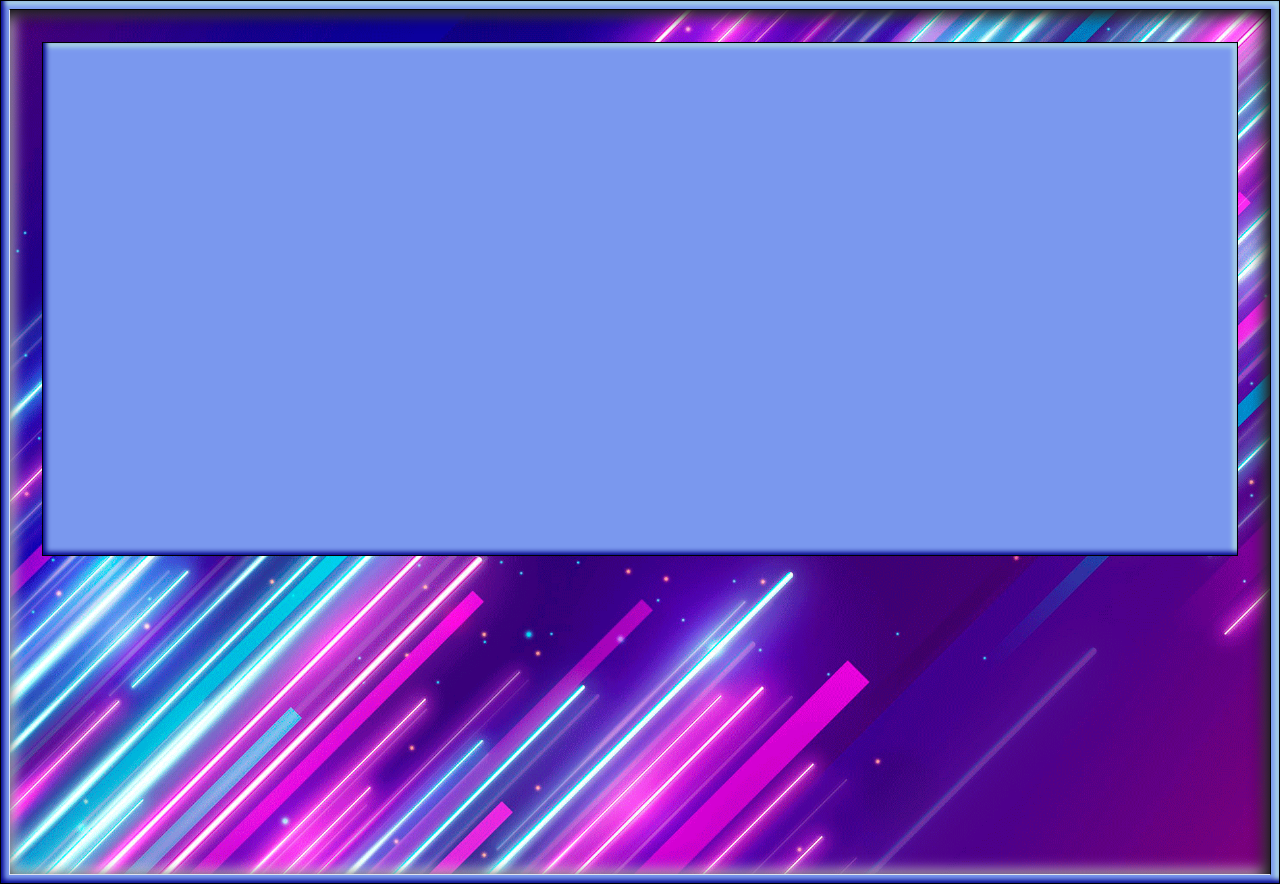
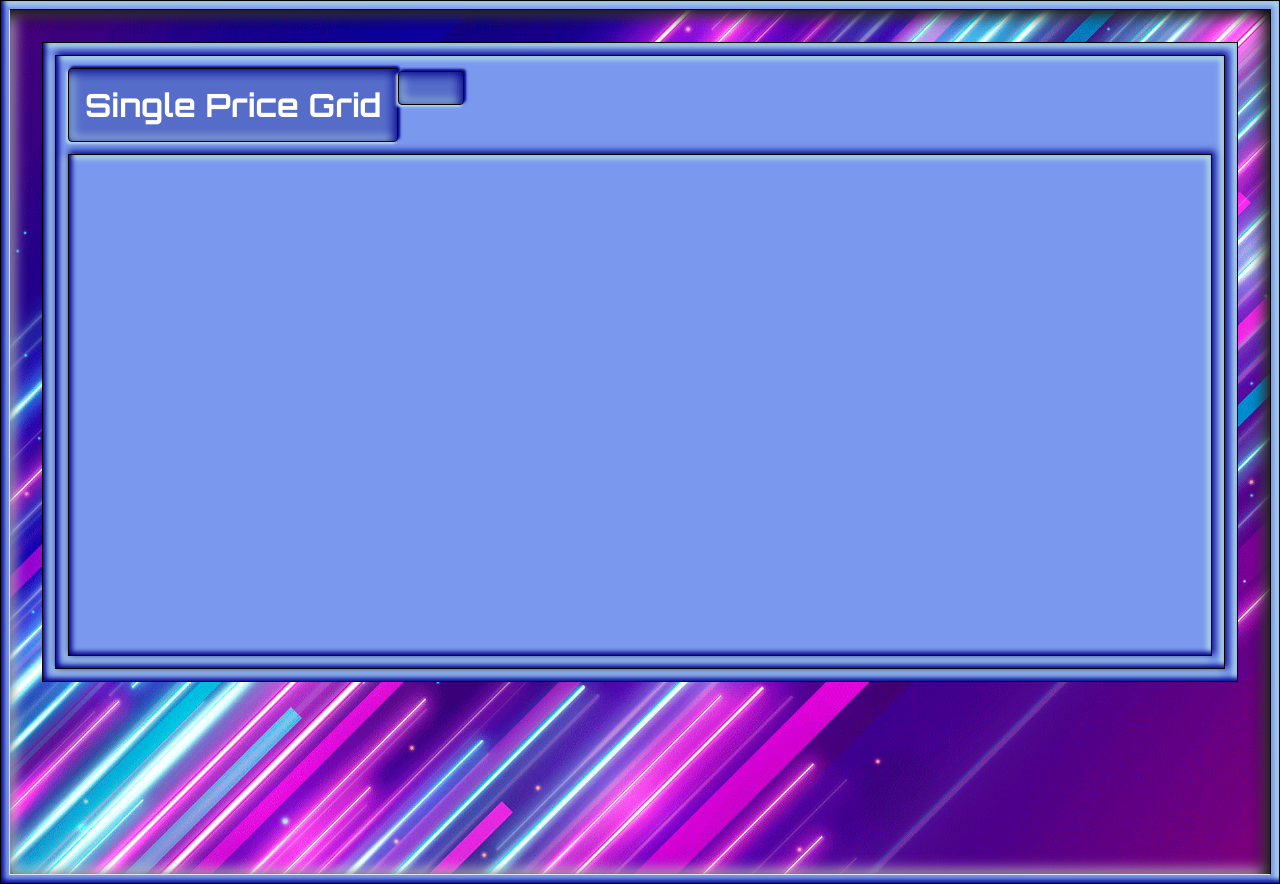
Before and after one commit to SeanCravener/retro-portfolio-design, a React (Create React App) app: page / in a window 1280 px wide. Built offline with nearby package versions, Linux system fonts and the light colour scheme.

Commit message:
Working on module feature for displaying projects

```diff
--- a/src/App.jsx
+++ b/src/App.jsx
@@ -1,14 +1,16 @@
 import Background from "./components/ui/background/background";
 import Frame from "./components/ui/frame/frame";
 import MainContent from "./components/main-content/main-content";
-
+import { ModulesContextProvider } from "./context/module-context";
 function App() {
   return (
-    <Frame frameType={"frame-inner-no-outer"}>
-      <Background themeClassName={"vaporwave-two"}>
-        <MainContent />
-      </Background>
-    </Frame>
+    <ModulesContextProvider>
+      <Frame frameType={"frame-inner-no-outer"}>
+        <Background themeClassName={"vaporwave-two"}>
+          <MainContent />
+        </Background>
+      </Frame>
+    </ModulesContextProvider>
   );
 }
 
--- a/src/components/main-content/main-content.jsx
+++ b/src/components/main-content/main-content.jsx
@@ -1,13 +1,38 @@
 import Frame from "../ui/frame/frame";
+import { useContext } from "react";
+import { ModulesContext } from "../../context/module-context";
+import ContentBox from "../ui/content-box/content-box";
 
 function MainContent() {
+  const { selectedModule, setSelectedModule } = useContext(ModulesContext);
+
   return (
     <Frame frameType="frame-outer">
-      <iframe
-        src={"projects/level-1/single-price-grid/index.html"}
-        title="main-content"
-        style={{ width: "500px", height: "500px", border: "none" }}
-      />
+      <Frame frameType="frame-inner" style={{ width: "100%" }}>
+        <ContentBox>
+          <h1>{selectedModule.moduleTitle}</h1>
+        </ContentBox>
+        <ContentBox>
+          <div
+            style={{
+              height: "74.5",
+              width: "74.5",
+              marginLeft: "1rem",
+              marginRight: "1rem",
+            }}
+          ></div>
+        </ContentBox>
+        <Frame
+          frameType="frame-inner"
+          style={{ display: "flex", padding: "0px" }}
+        >
+          <iframe
+            src={selectedModule.moduleSrc}
+            title="main-content"
+            style={{ width: "100%", height: "500px", border: "none" }}
+          />
+        </Frame>
+      </Frame>
     </Frame>
   );
 }
--- a/src/components/ui/content-box/content-box.jsx
+++ b/src/components/ui/content-box/content-box.jsx
@@ -1,7 +1,11 @@
 import "./content-box.css";
 
 function ContentBox(props) {
-  return <div className="content-box">{props.children}</div>;
+  return (
+    <div className="content-box" style={props.style}>
+      {props.children}
+    </div>
+  );
 }
 
 export default ContentBox;
--- a/src/components/ui/frame/frame.jsx
+++ b/src/components/ui/frame/frame.jsx
@@ -1,11 +1,11 @@
 import "./frame.css";
 
 function Frame(props) {
-    return (
-        <div className={props.frameType}>
-                {props.children}
-        </div>
-    )
+  return (
+    <div className={props.frameType} style={props.style}>
+      {props.children}
+    </div>
+  );
 }
 
 export default Frame;
--- /dev/null
+++ b/src/context/module-context.js
@@ -0,0 +1,26 @@
+import React, { useState, createContext } from "react";
+
+const loadModules = [
+  {
+    moduleCategory: "Frontend Mentor Project",
+    moduleSrc: "projects/level-1/single-price-grid/index.html",
+    moduleTitle: "Single Price Grid",
+    moduleDescription:
+      "This is a single price grid component. It is a challenge from Frontend Mentor.",
+  },
+];
+
+export const ModulesContext = createContext();
+
+export const ModulesContextProvider = (props) => {
+  const [modules, setModules] = useState(loadModules);
+  const [selectedModule, setSelectedModule] = useState(modules[0]);
+
+  return (
+    <ModulesContext.Provider
+      value={{ modules, setModules, selectedModule, setSelectedModule }}
+    >
+      {props.children}
+    </ModulesContext.Provider>
+  );
+};
```
